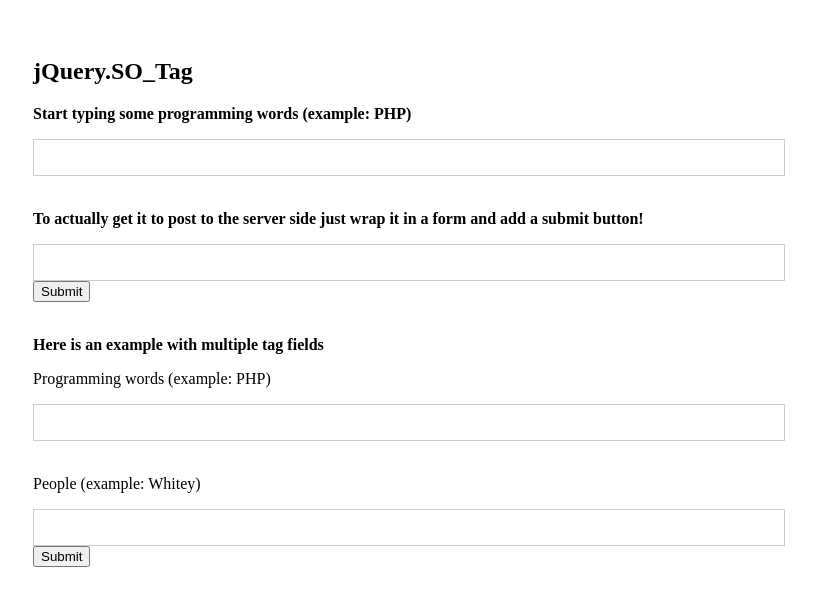
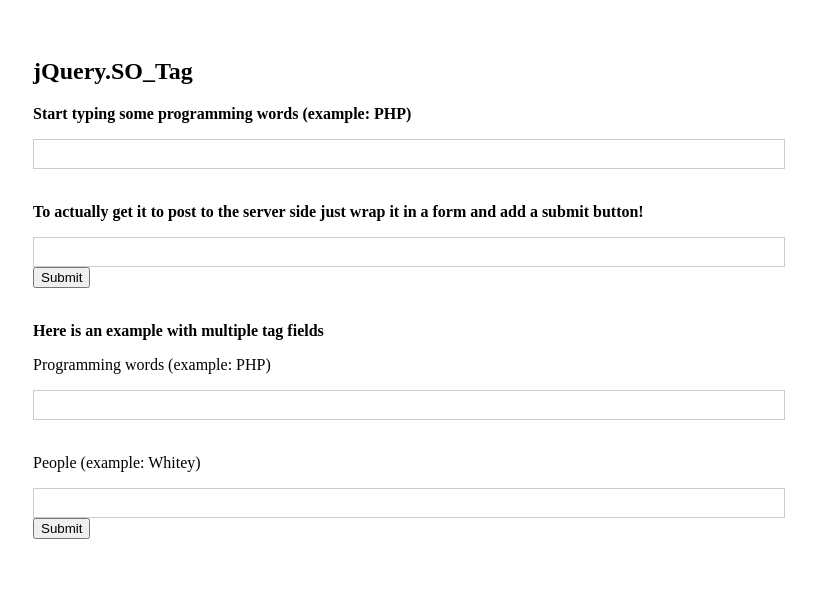
Before and after one commit to adamtester/so-tag, a PHP site: page / in a window 1280 px wide. Shown: the top 606 px of the page, without its empty margins (5-821 px from the left). Run offline with PHP 8.4, Linux system fonts and the light colour scheme.

Commit message:
Removed commented code

```diff
--- a/css/so_tag.css
+++ b/css/so_tag.css
@@ -2,7 +2,7 @@
 	width:740px;
 	height:auto;
 	border:#ccc 1px solid;
-	padding:3px 5px 0 5px;
+	padding:3px 5px 3px 5px;
 	font-size: 90%;
 	position:relative;
 	display: block;
@@ -10,16 +10,15 @@
 }
 .tag_input_text {
 	width:100%;
-	height:32px;
 	border:none;
 	outline:none;
 	font-size:14px;
 	padding:0px;
+	margin-top: 5px;
 }
 .inputbox {
 	display: block;
     overflow: hidden;
-	min-width:50px;
 }
 .tag {
 	color: #3E6D8E;
--- a/index.htm
+++ b/index.htm
@@ -47,12 +47,17 @@ $('#basic_example').sotag({
 	description : true
 });
 
-$('#single_example').sotag();
+$('#single_example').sotag({
+	description : true
+});
 
-$('.multi_example_programming_tags').sotag();
+$('.multi_example_programming_tags').sotag({
+	description : true
+});
 
 $('.multi_example_people_tags').sotag({
-		autocomplete_URL : 'SOTag.php?people'
+		autocomplete_URL : 'SOTag.php?people',
+		description : true
 });
 </script>
 
--- a/js/so_tag.js
+++ b/js/so_tag.js
@@ -46,30 +46,6 @@
 		var SO_calculate_tag_widths = function ()
 		{
 			return elem.prev('.selected_tags').outerWidth();
-		}
-
-		var SO_resize_input = function (combined_tag_widths, new_elem)
-		{
-			/*
-			var SO_input_width = new_elem.outerWidth();
-
-			// We need to get the css padding
-			var SO_padding_total = parseInt(elem.css('padding-left')) + parseInt(elem.css('padding-right'));
-			SO_padding_total += parseInt(elem_parent.css('padding-left')) + parseInt(elem_parent.css('padding-right'));
-
-			// And the border widths
-			SO_padding_total += parseInt(elem_parent.css('border-left-width')) + parseInt(elem_parent.css('border-right-width'));
-
-			console.log(SO_input_width + ' | ' + combined_tag_widths + ' | ' +SO_padding_total);
-			elem.width(SO_input_width - combined_tag_widths - SO_padding_total);
-
-			console.log(elem.width());
-
-			if(elem.width() <= settings.min_width){
-				console.log("Reset Needed");
-				elem.width(SO_input_width - SO_padding_total);
-			}
-			*/
 		}
 
 		var SO_update_results = function ()
@@ -131,7 +107,6 @@
 
 						// Reset the search bar
 						$(elem).val('');
-						SO_resize_input(SO_calculate_tag_widths(), element_parent);
 						$(elem).focus();
 					}
 
@@ -159,7 +134,6 @@
 
 							// Reset the search bar
 							$(elem).val('');
-							SO_resize_input(SO_calculate_tag_widths(), element_parent);
 						}
 
 						// Delete Button
@@ -169,8 +143,6 @@
 						// Backspace so remove the last tag
 						console.log("Removing");
 						elem.prev('.selected_tags:last-child').remove();
-
-						SO_resize_input(SO_calculate_tag_widths(), element_parent);
 					}
 
 				});
@@ -182,7 +154,6 @@
 			// Delete
 			$('.delete-tag').click(function() {
 				$(this).parent().remove('.tag');
-				SO_resize_input(SO_calculate_tag_widths(), element_parent);
 			});
 		}
 
@@ -195,8 +166,6 @@
 			// Padding for calculation
 			var SO_container_padding_left = element_parent.css('padding-left');
 			var SO_container_padding_right = element_parent.css('padding-right');
-
-			//SO_resize_input(SO_calculate_tag_widths(), element_parent);
 
 			var form = $(elem).parents('form');
 			var submitted = false;
```
